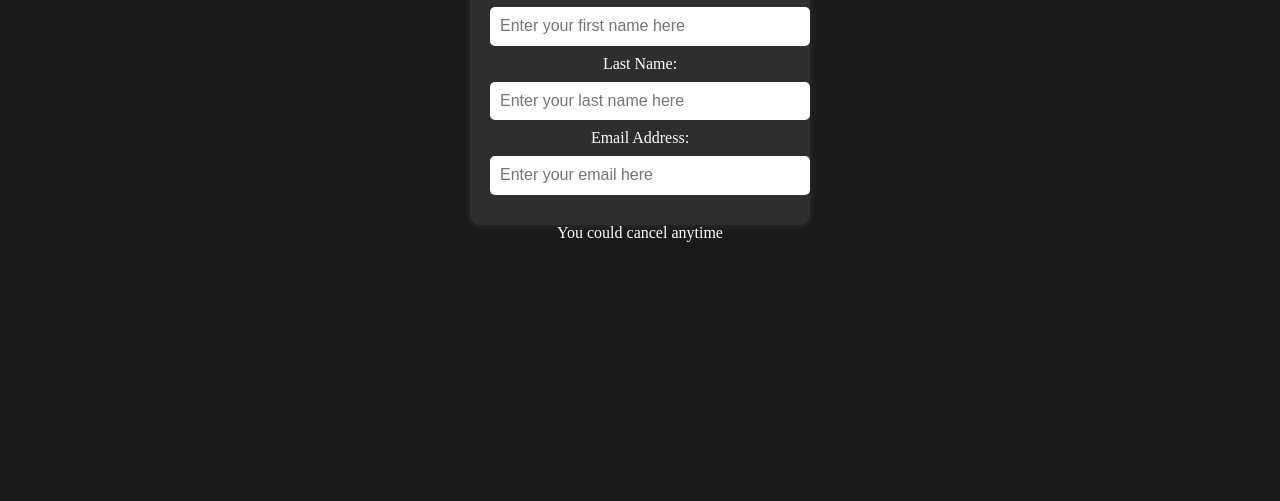
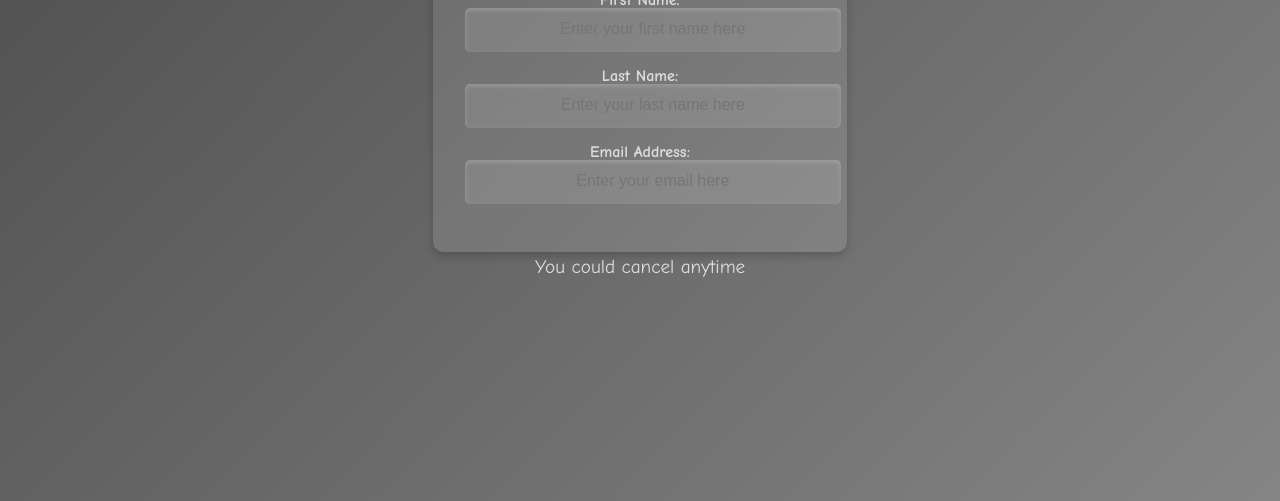
Before and after one commit to lgarcia-labs/Project_1, a plain HTML site: page index.html in a window 1280 px wide. Shown: the part 331-832 px from the top of the page. Before the commit the page ends 800 px from the top, so only its background shows below. Drawn offline with Linux system fonts and the light colour scheme; files that its build step writes are made by us from their sources.

Commit message:
made it so the text would fit the text box

```diff
--- a/css/style.css
+++ b/css/style.css
@@ -1,40 +1,70 @@
 body {
-    background-color: #1a1a1a;
-    color: #ffffff;
+    background: linear-gradient(135deg, #4a4a4a, #858585);
+    font-family: 'Comic Sans MS', 'Comic Neue', Arial, cursive;
+    text-align: center;
+    color: #ddd;
     display: flex;
+    flex-direction: column;
     justify-content: center;
     align-items: center;
-    height: 100vh;
-    flex-direction: column;
-    text-align: center;
+    min-height: 100vh;
+    padding: 1rem;
+}
+
+h1 {
+    font-size: 2rem;
+    margin-bottom: 1rem;
+}
+
+p {
+    font-size: 1.2rem;
+    line-height: 1.6;
+    margin-bottom: 1.5rem;
 }
 
 form {
-    background: #2e2e2e;
-    padding: 20px;
+    display: flex;
+    flex-direction: column;
+    align-items: center;
+    width: 100%;
+    max-width: 350px;
+    padding: 2rem;
+    background: rgba(255, 255, 255, 0.1);
     border-radius: 10px;
-    box-shadow: 0 0 10px rgba(255, 255, 255, 0.1);
-    width: 300px;
+    box-shadow: 0 4px 8px rgba(0, 0, 0, 0.2);
 }
 
-input {
+label {
+    font-size: 1rem;
+    margin-bottom: 0.5rem;
+    font-weight: bold;
+}
+
+input[type="text"], input[type="email"] {
+    font-size: 1rem;
+    color: #ddd;
+    background: rgba(255, 255, 255, 0.1);
+    padding: 0.8rem;
     width: 100%;
-    padding: 10px;
-    margin: 10px 0;
     border: none;
     border-radius: 5px;
+    text-align: center;
+    box-shadow: inset 0 2px 5px rgba(255, 255, 255, 0.2);
+    margin-bottom: 1rem;
 }
 
-button {
-    background: #ffcc00;
+input[type="submit"] {
+    background: rgba(255, 255, 255, 0.2);
+    color: #ddd;
+    font-size: 1rem;
+    padding: 0.8rem;
+    width: 100%;
     border: none;
-    padding: 10px;
-    width: 100%;
     border-radius: 5px;
     cursor: pointer;
-    font-size: 16px;
+    transition: background 0.3s;
 }
 
-button:hover {
-    background: #e6b800;
+input[type="submit"]:hover {
+    background: rgba(255, 255, 255, 0.3);
 }
```
